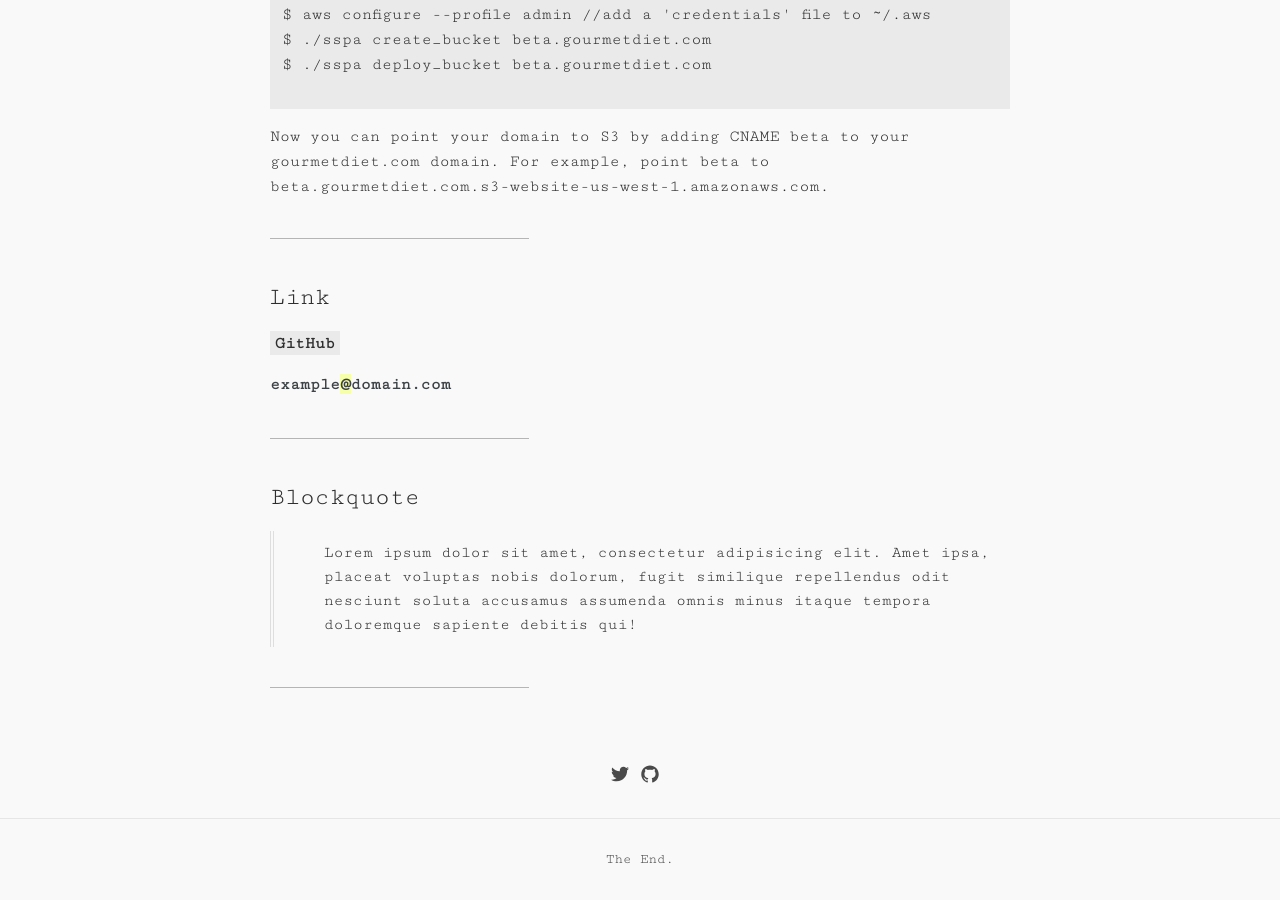
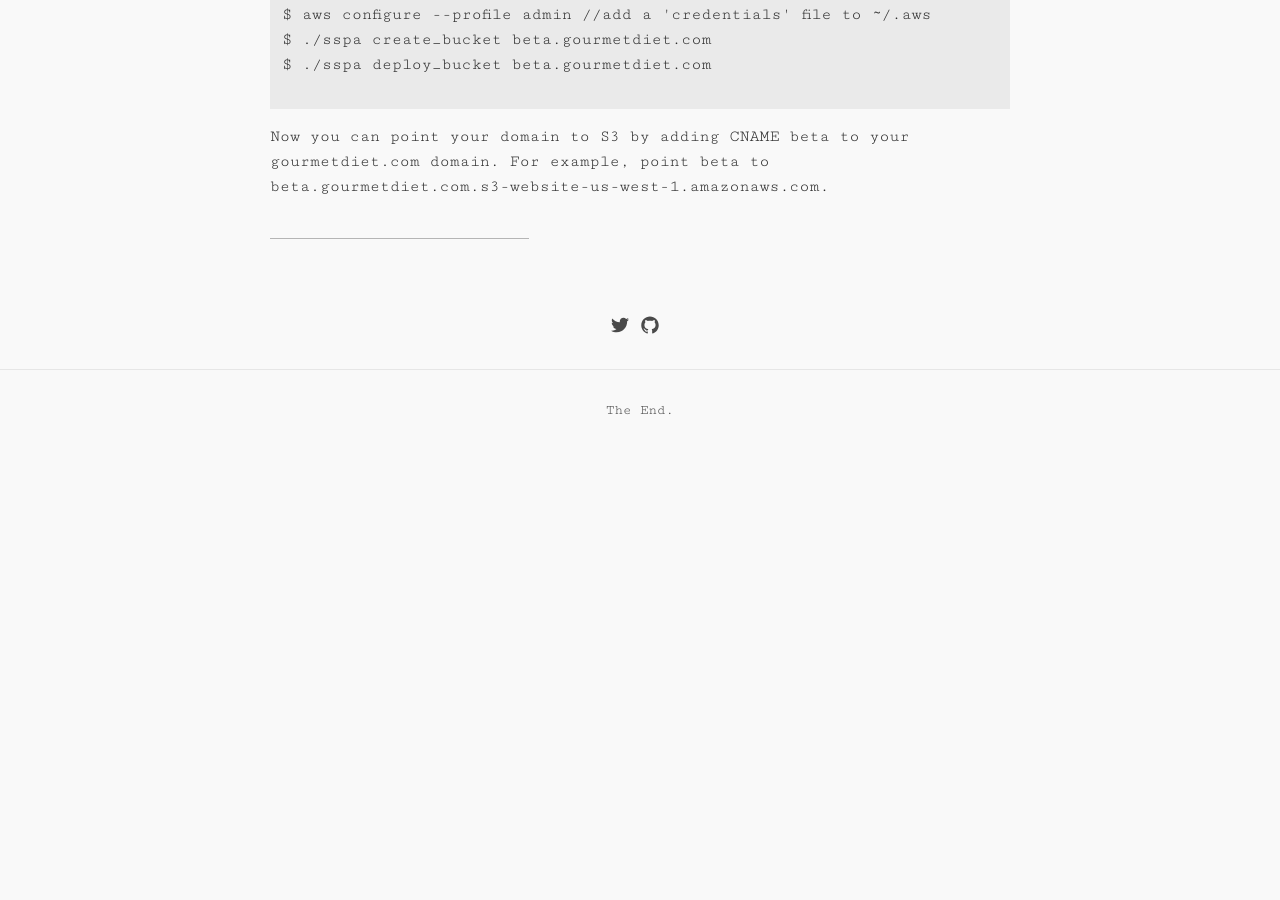
Before and after one commit to jasontvu/jasontvu.github.io, a Jekyll site: the page built from _posts/2016-05-05-welcome.md, in a window 1280 px wide and 900 px high, scrolled down 863 px. Built offline with Jekyll 4.4.1, drawn with Linux system fonts in a browser that asks for light colours; some web fonts are replaced; after the commit the page ends 1314 px from its top, so only the background shows below that.

Commit message:
4rd commit to jasontvu.github.io

````diff
--- a/_posts/2016-05-05-welcome.md
+++ b/_posts/2016-05-05-welcome.md
@@ -36,20 +36,4 @@ $ ./sspa create_bucket beta.gourmetdiet.com
 $ ./sspa deploy_bucket beta.gourmetdiet.com
 
 ```
-
-
 Now you can point your domain to S3 by adding CNAME beta to your gourmetdiet.com domain.  For example, point beta to beta.gourmetdiet.com.s3-website-us-west-1.amazonaws.com.
-
-***
-
-## Link
-
-[**`GitHub`**](https://github.com)
-
-<a href="mailto:{{ site.email }}"><b>example<span class="big bg">@</span>{{ site.uri }}</b></a>
-
-***
-
-## Blockquote
-
-> Lorem ipsum dolor sit amet, consectetur adipisicing elit. Amet ipsa, placeat voluptas nobis dolorum, fugit similique repellendus odit nesciunt soluta accusamus assumenda omnis minus itaque tempora doloremque sapiente debitis qui!
````
